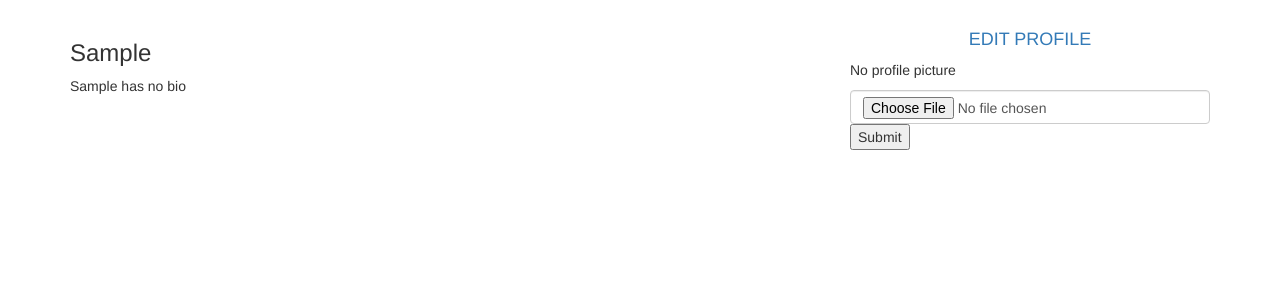
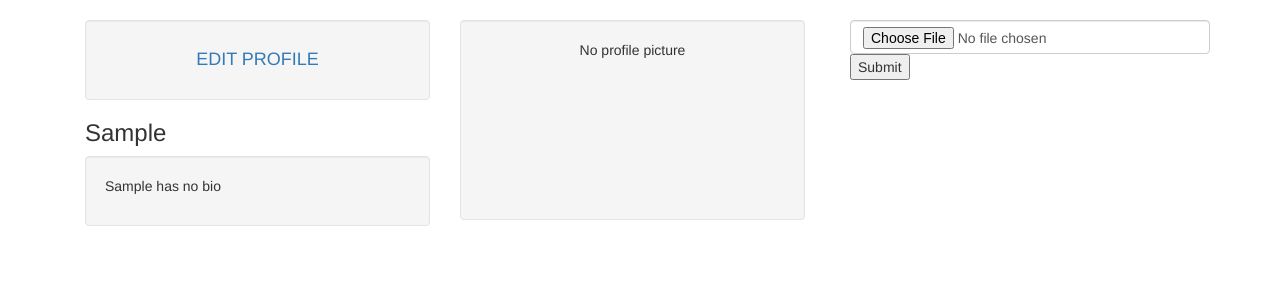
Before and after one commit to NewtonBii/pitch, a Flask app: a page that uses app/templates/profile/profile.html in a window 1280 px wide. Shown: the part 52-352 px from the top of the page. Run offline with Flask 2, Linux system fonts and the light colour scheme; the visitor is signed in with stand-in values (Sample User, id 1); data comes from the database, SQL or seed files in the repository; some libraries are stand-ins or nearby versions.

Commit message:
Add installations.

```diff
--- a/app/templates/auth/login.html
+++ b/app/templates/auth/login.html
@@ -12,7 +12,7 @@
  <div class="container" style="text-align:center">
    <div class="well">
      {{wtf.quick_form(login_form)}}
-     <p>Don't have an account yet?<a href="{{url_for('auth.register')}}">Register here</a></p>
+     <p>Don't have an account yet?<a href="{{url_for('auth.register')}}">REGISTER HERE</a></p>
   </div>
  </div>
 
--- a/app/templates/profile/profile.html
+++ b/app/templates/profile/profile.html
@@ -5,27 +5,41 @@
   <div class="row">
   <!-- displaying  Username-->
     <div class="col-md-8">
+      <div class="col-md-6">
+        <div class="well">
+          {% if user == current_user %}
+            <h4 style="text-align:center"><a href="{{url_for('main.update_profile',uname=user.username)}}">EDIT PROFILE</a></h4>
+          {% endif %}
+
+        </div>
+
         <h3> {{user.username| capitalize}} </h3>
 
         <!--Displaying user bio-->
+        <div class="well">
           {% if user.bio %}
             <p> {{user.bio}}</p>
           {%else%}
             <p> {{user.username| capitalize}} has no bio </p>
           {% endif %}
         </div>
+      </div>
+      <div class="col-md-6">
+        <div class="well" style="width:100%;height:200px">
+          {% if user.profile_pic_path %}
+          <img src="{{url_for('static',filename=user.profile_pic_path)}}" alt="" class="img-thumbnail">
+          {%else%}
+          <p style="text-align:center">No profile picture</p>
+          {% endif %}
+
+        </div>
+
+      </div>
+
+    </div>
 
     <!--Display profile photo-->
     <div class="col-md-4">
-      {% if user == current_user %}
-        <h4 style="text-align:center"><a href="{{url_for('main.update_profile',uname=user.username)}}">EDIT PROFILE</a></h4>
-      {% endif %}
-      {% if user.profile_pic_path %}
-      <img src="{{url_for('static',filename=user.profile_pic_path)}}" alt="" class="img-thumbnail">
-      {%else%}
-      <p>No profile picture</p>
-      {% endif %}
-
       {% if user == current_user %}
       <form  action="{{url_for('main.update_pic',uname=user.username)}}" method="post" enctype = "multipart/form-data">
 
--- a/manage.py
+++ b/manage.py
@@ -4,7 +4,7 @@ from flask_migrate import Migrate, MigrateCommand
 from app.models import User
 
 # Creating app instance
-app = create_app('development')
+app = create_app('production')
 
 manager = Manager(app)
 manager.add_command('server', Server)
--- a/requirements.txt
+++ b/requirements.txt
@@ -16,6 +16,7 @@ itsdangerous==0.24
 Jinja2==2.10
 Mako==1.0.7
 MarkupSafe==1.0
+psycopg2==2.7.3.2
 python-dateutil==2.6.1
 python-editor==1.0.3
 six==1.11.0
```
Lines whose indentation alone changed are shown as unchanged.
